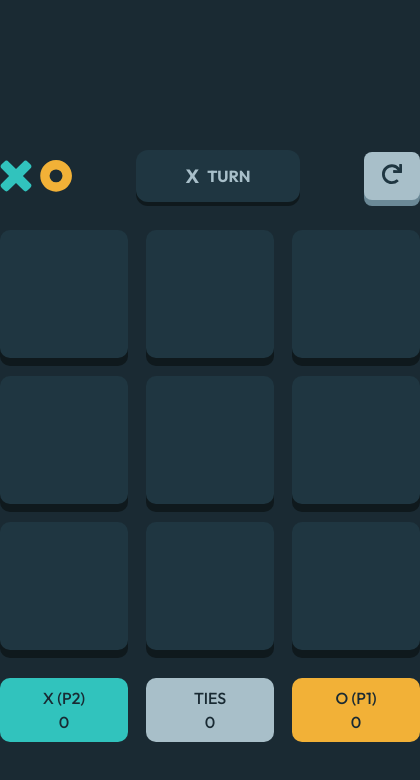
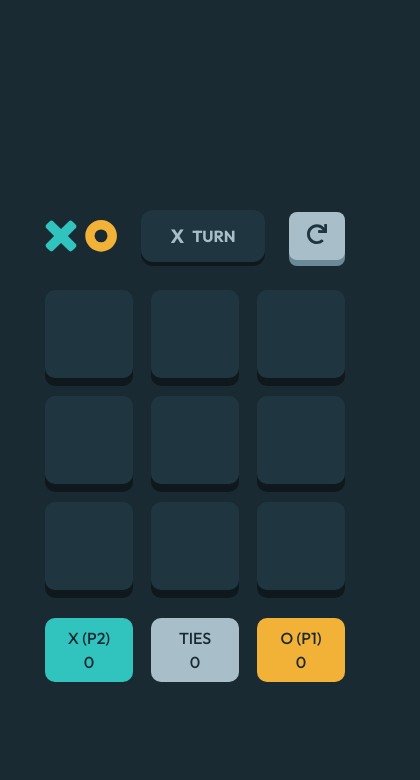
Before and after one commit to Tauseef-Hilal/Tic-Tac-Toe, a Next.js app: page / in a window 390 px wide. Both pictures are taken after a click on the button "NEW GAME (VS PLAYER)". Shown: the top 780 px of the page, 420 px wide, since content can reach past the window. Built offline with nearby package versions, Linux system fonts and the light colour scheme.

Commit message:
Add responsiveness

```diff
--- a/src/components/game/game.module.css
+++ b/src/components/game/game.module.css
@@ -141,7 +141,12 @@
   font-size: 1.5em;
 }
 
-.winner {
-  width: 64px;
-  height: 64px;
+@media screen and (max-width: 420px) {
+  .game {
+    width: 300px;
+  }
+
+  .gameTop {
+    gap: 24px;
+  }
 }
--- a/src/components/game/winner_modal.module.css
+++ b/src/components/game/winner_modal.module.css
@@ -29,3 +29,16 @@
 .green {
   color: var(--btn-color-green);
 }
+
+@media screen and (max-width: 565px) {
+  .modalContent {
+    font-size: 1.5em;
+    gap: 12px;
+  }
+
+  .winner {
+    background-size: 50px;
+    background-repeat: no-repeat;
+    background-position: center;
+  }
+}
--- a/src/components/menu/menu.module.css
+++ b/src/components/menu/menu.module.css
@@ -30,3 +30,9 @@
   transform: translate3d(0, 3px, 0);
   box-shadow: 0 3px 0 var(--btn-green-shadow-color);
 }
+
+@media screen and (max-width: 420px) {
+  .gameMenu {
+    width: 300px;
+  }
+}
```
